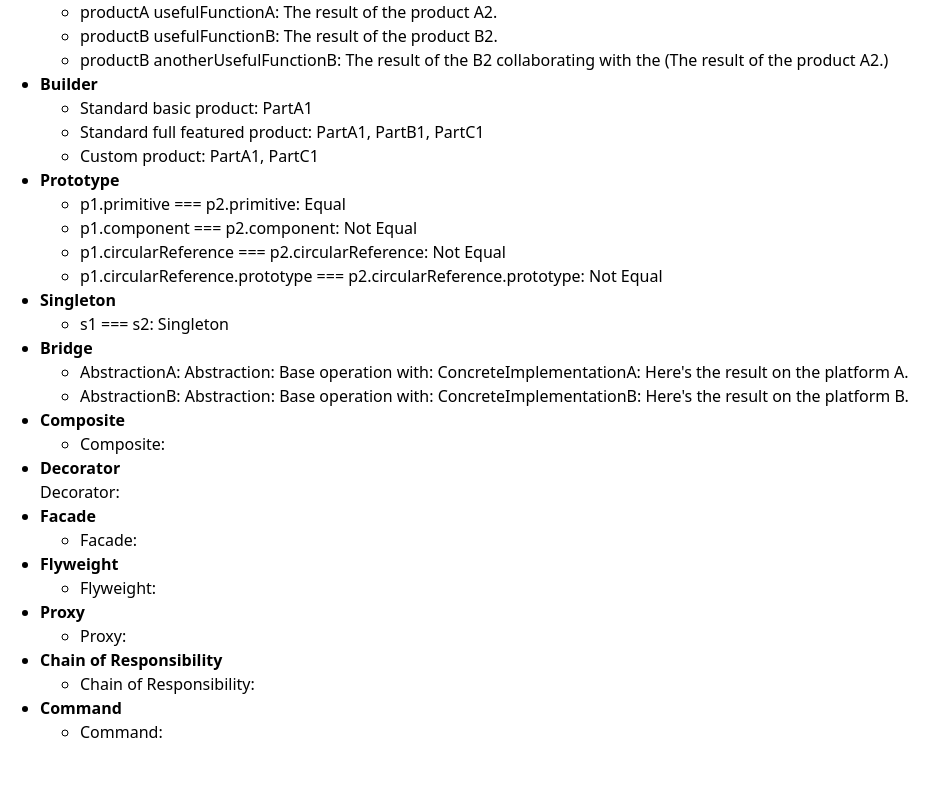
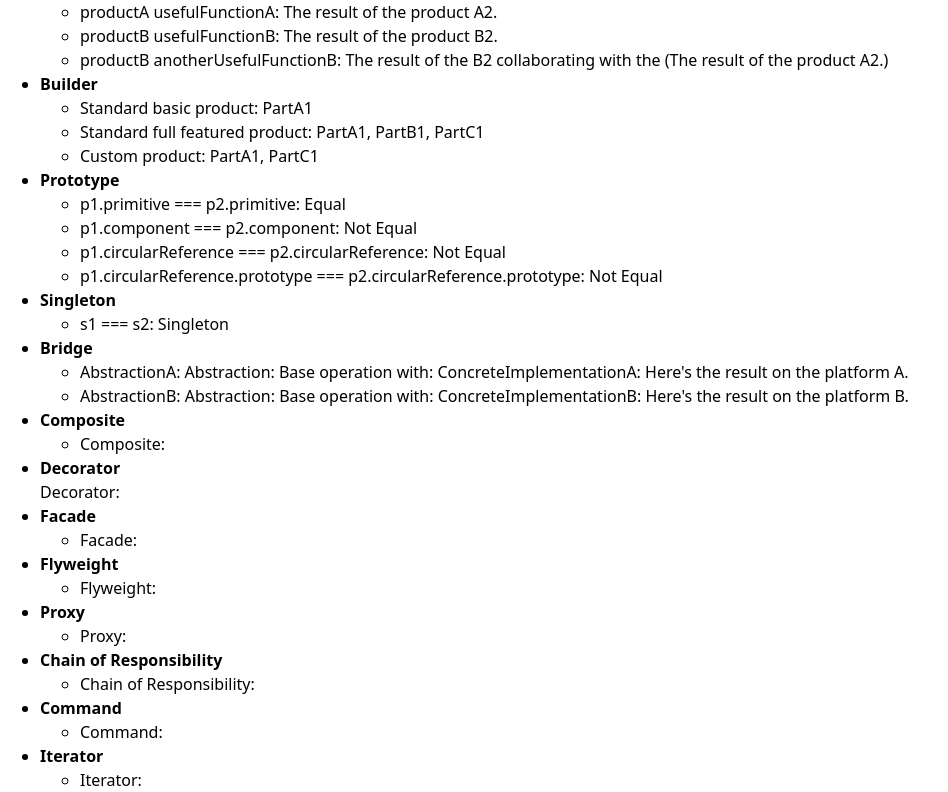
Before and after one commit to xieQin/react-ts-template, a React (Vite) app: page /design-patterns in a window 1280 px wide. Shown: the part 340-1132 px from the top of the page, without its empty margins (0-948 px from the left). Before the commit the page ends 1084 px from the top, so only its background shows below. Built offline with nearby package versions, Linux system fonts and the light colour scheme.

Commit message:
feat: add Iterator pattern

```diff
--- /dev/null
+++ b/src/views/DesignPatterns/Iterator/index.tsx
@@ -0,0 +1,7 @@
+export default function IteratorPage() {
+  return (
+    <ul>
+      <li>Iterator: </li>
+    </ul>
+  );
+}
--- a/src/views/DesignPatterns/index.tsx
+++ b/src/views/DesignPatterns/index.tsx
@@ -10,6 +10,7 @@ import DecoratorPage from "./Decorator";
 import FacadePage from "./Facade";
 import FactoryPage from "./Factory";
 import FlyweightPage from "./Flyweight";
+import IteratorPage from "./Iterator";
 import PrototypePage from "./Prototype";
 import ProxyPage from "./Proxy";
 import SingletonPage from "./Singleton";
@@ -28,6 +29,7 @@ const DesignPatternsPageConfigs = {
   [DesignPatterns.Proxy]: ProxyPage,
   [DesignPatterns.ChainOfResponsibility]: ChainOfResponsibilityPage,
   [DesignPatterns.Command]: CommandPage,
+  [DesignPatterns.Iterator]: IteratorPage,
 };
 
 export default function DesignPatternsPage() {
```
